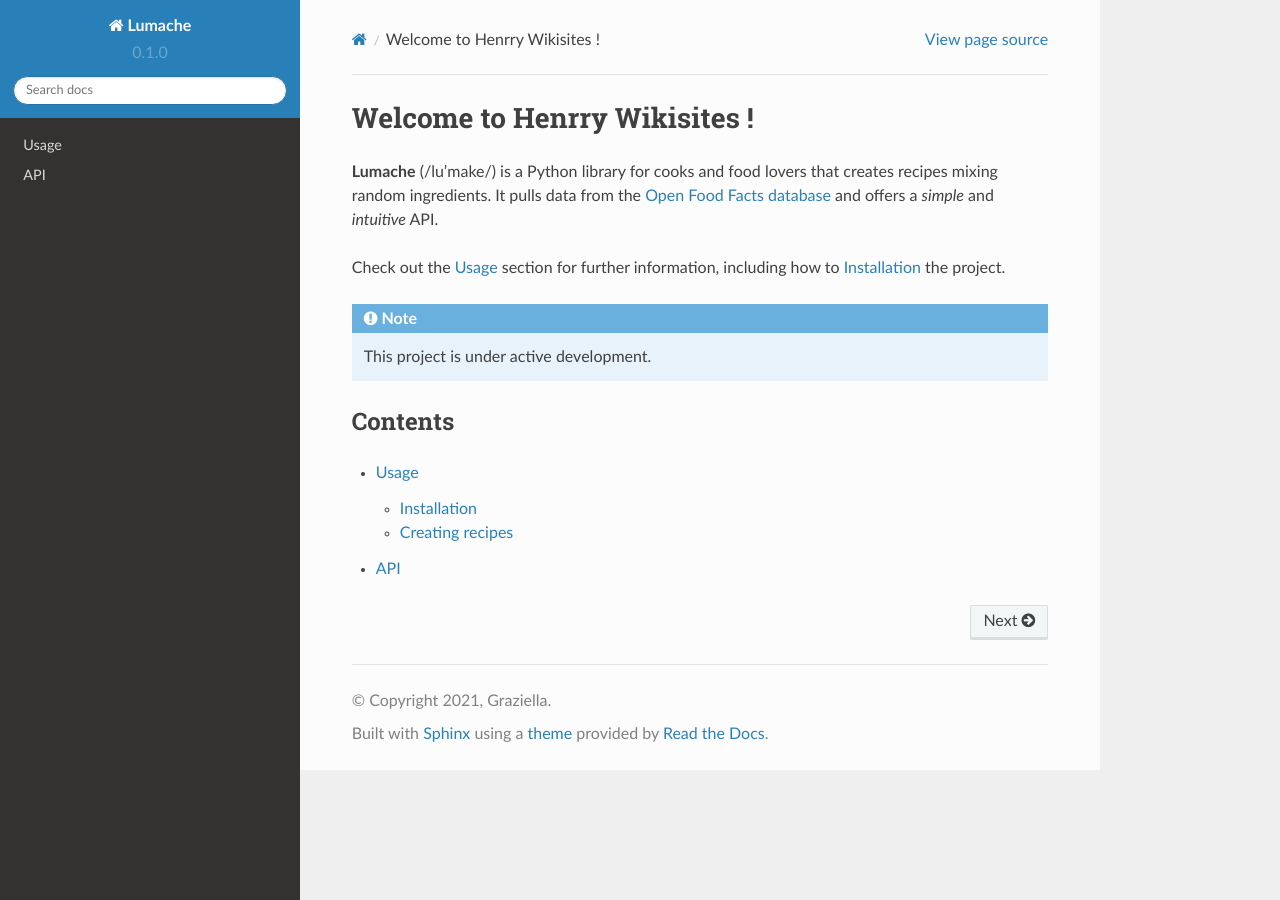
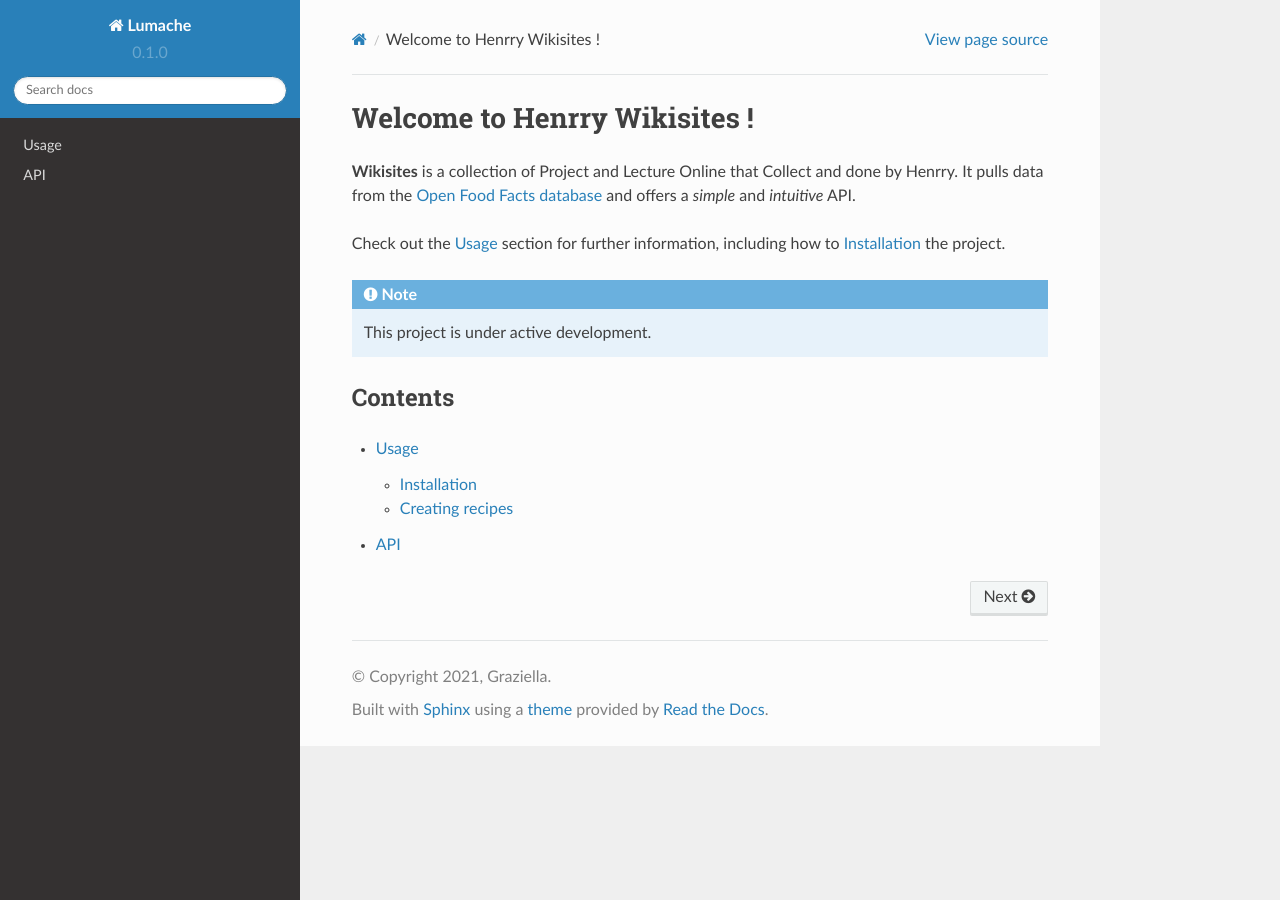
Before and after one commit to h3nrry/wikisites, a Sphinx documentation site: the page built from docs/source/index.rst, in a window 1280 px wide. Built offline with Sphinx 7.4.7 and the Read the Docs theme 2.0.0, drawn with Linux system fonts in a browser that asks for light colours.

Commit message:
Update index.rst

```diff
--- a/docs/source/index.rst
+++ b/docs/source/index.rst
@@ -1,8 +1,7 @@
 Welcome to Henrry Wikisites !
 =============================
 
-**Lumache** (/lu'make/) is a Python library for cooks and food lovers
-that creates recipes mixing random ingredients.
+**Wikisites** is a collection of Project and Lecture Online that Collect and done by Henrry.
 It pulls data from the `Open Food Facts database <https://world.openfoodfacts.org/>`_
 and offers a *simple* and *intuitive* API.
 
```
